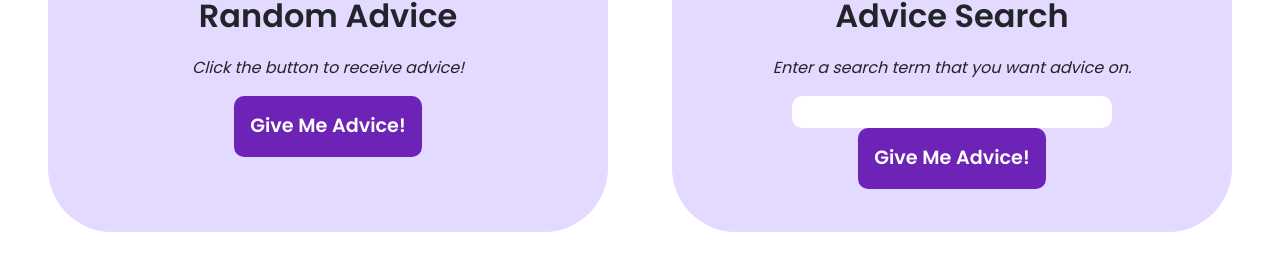
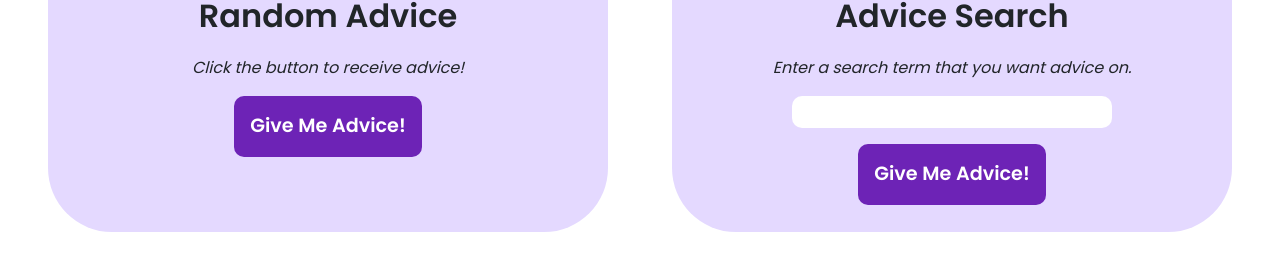
Before and after one commit to BrandonMok/advice-app, a React (Create React App) app: page / in a window 1280 px wide. Shown: the part 936-1191 px from the top of the page. Built offline with nearby package versions, Linux system fonts and the light colour scheme.

Commit message:
removed unused import and adjusted btn css on adviceSearch

```diff
--- a/src/components/adviceSearch.js
+++ b/src/components/adviceSearch.js
@@ -1,8 +1,6 @@
 import React, { useState, useRef } from 'react';
 import OpenQuote from "../icons/openQuote.svg";
 import CloseQuote from "../icons/closingQuote.svg";
-import { random } from 'animejs';
-
 
 export default function AdviceSearch() {
     const [error, updateError] = useState();
--- a/src/styles/_advice.scss
+++ b/src/styles/_advice.scss
@@ -43,7 +43,7 @@
     }
 
     &__btn {
-      margin: 0 auto;
+      margin: 1rem auto;
     }
   }
 }
```
